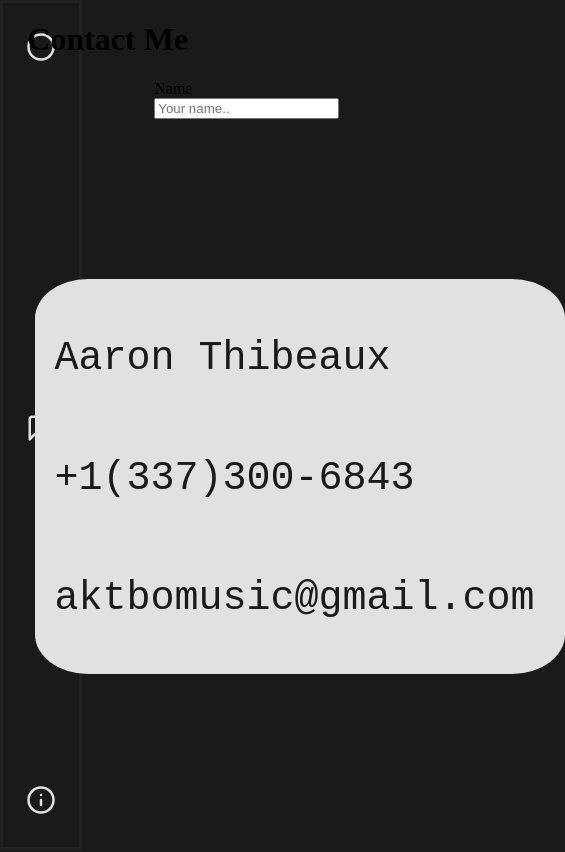
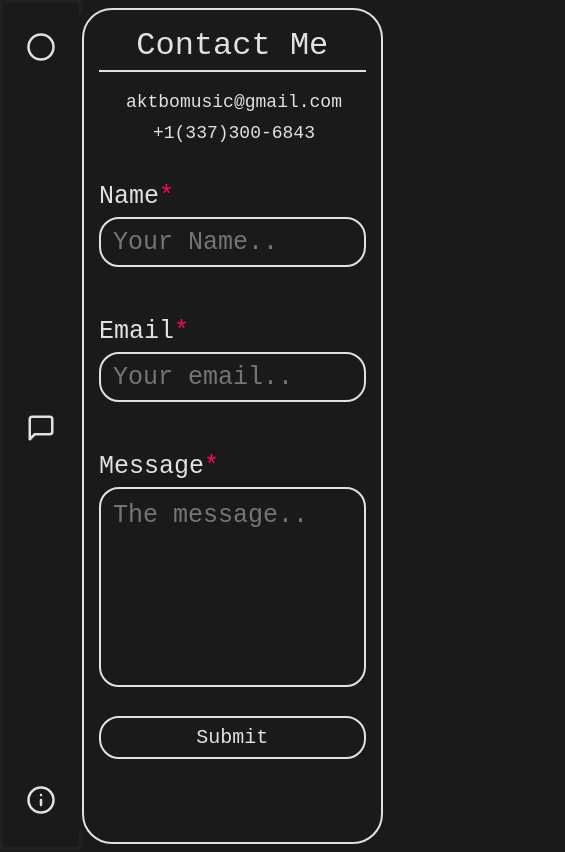
Before and after one commit to aktbo/portfolio, a React (Create React App) app: page /contact in a window 390 px wide. Shown: the whole page, 565 px wide, since content can reach past the window. Built offline with nearby package versions, Linux system fonts and the light colour scheme.

Commit message:
Added Contact Page, Made Responsive and Started Backend for Emails

```diff
--- a/package.json
+++ b/package.json
@@ -9,6 +9,9 @@
     "@testing-library/jest-dom": "^5.16.1",
     "@testing-library/react": "^12.1.2",
     "@testing-library/user-event": "^13.5.0",
+    "cors": "^2.8.5",
+    "express": "^4.17.2",
+    "nodemailer": "^6.7.2",
     "react": "^17.0.2",
     "react-dom": "^17.0.2",
     "react-icons": "^4.3.1",
--- a/src/Pages/contact/Contact.css
+++ b/src/Pages/contact/Contact.css
@@ -1,36 +1,437 @@
 .contact-pgcon {
   position: absolute;
-  top: 0;
-  left: 7%;
-  width: 93%;
-  height: 100%;
-  margin: 0 auto;
+  top: 10%;
+  left: 16%;
+  width: 855px;
+  height: 977px;
+  margin: 0;
   padding: 0;
-}
-
-.contact-infocon {
-  position: absolute;
-  margin: 0 auto;
-  padding: 0;
-  width: 50%;
-  left: 2%;
-  top: 33%;
-  color: #1a1a1a;
+  background-color: #1a1a1a;
+  border-radius: 35px;
 }
 
 #p-1 {
   margin: 0 auto;
-  height: 355px;
-  width: 490px;
-  color: #1a1a1a;
-  background-color: #e1e1e1;
-  border-radius: 10%;
-  line-height: 120px;
+  margin-bottom: 50px;
+  height: 30px;
+  width: 90%;
+  padding: 15px;
+  color: #e1e1e1;
+  border-radius: 20px;
+  font-size: 18px;
+  text-align: center;
+}
+
+.contact-formcon {
+  position: absolute;
+  margin: 0 auto;
+  padding: 0;
+  width: 94%;
+  height: 95%;
+  top: 3%;
+  right: 2.6%;
+}
+
+#con-insidecon {
+  position: absolute;
+  margin: 0 auto;
+  padding: 15px;
+  width: 95%;
+  height: 95%;
+  color: #e1e1e1;
+  border-radius: 20px;
+  border: 2px solid #e1e1e1;
+  background-color: #1a1a1a;
+  font-family: Courier New, monospace;
+}
+
+#con-head {
+  margin: 0 auto;
+  margin-top: 20px;
+  padding: 0;
+  padding-bottom: 40px;
+  width: 54%;
+  height: 0;
+  right: 0%;
   font-size: 40px;
+  border-bottom: 2px solid #e1e1e1;
+  text-align: center;
 }
 
 form {
   margin: 0 auto;
   padding: 0;
-  width: 30%;
+  width: 100%;
+  font-size: 25px;
+  line-height: 30px;
 }
+
+input[type="text"],
+select,
+textarea {
+  width: 100%;
+  padding: 12px;
+  border: 2px solid #e1e1e1;
+  background-color: #1a1a1a;
+  color: #e1e1e1;
+  border-radius: 20px;
+  box-sizing: border-box;
+  margin-top: 5px;
+  margin-bottom: 15px;
+  resize: none;
+  font-family: Courier New, monospace;
+  overflow: hidden;
+}
+
+input[type="submit"] {
+  background-color: #1a1a1a;
+  width: 100%;
+  color: #e1e1e1;
+  padding: 8px 20px;
+  border: 2px solid #e1e1e1;
+  border-radius: 20px;
+  cursor: pointer;
+  font-size: 20px;
+  font-family: Courier New, monospace;
+}
+
+input[type="submit"]:hover {
+  background: linear-gradient(60deg, #ff0066, #33ccff);
+}
+
+#name-i {
+  margin-bottom: 40px;
+}
+
+#email-i {
+  margin-bottom: 40px;
+}
+
+#message-i {
+  height: 340px;
+  margin-bottom: 40px;
+}
+
+/* takes away default highlight */
+input:focus,
+select:focus,
+textarea:focus,
+button:focus {
+  outline: 0;
+}
+
+/* Change Autocomplete styles in Chrome*/
+input:-webkit-autofill,
+input:-webkit-autofill:hover,
+input:-webkit-autofill:focus,
+textarea:-webkit-autofill,
+textarea:-webkit-autofill:hover,
+textarea:-webkit-autofill:focus,
+select:-webkit-autofill,
+select:-webkit-autofill:hover,
+select:-webkit-autofill:focus {
+  /* border: 2px solid #33ccff; */
+  -webkit-text-fill-color: #ff0066;
+  box-shadow: 0 0 0px 1000px #1a1a1a inset;
+  -webkit-box-shadow: 0 0 0px 1000px #1a1a1a inset;
+  transition: background-color 5000s ease-in-out 0s;
+  caret-color: #e1e1e1;
+}
+
+#con-box {
+  margin: 0 auto;
+  top: 0;
+  left: 0;
+  width: 855px;
+  height: 977px;
+  position: absolute;
+  align-items: center;
+  justify-content: center;
+  color: #e1e1e1;
+  font-family: "Raleway";
+  font-size: 2.5rem;
+  z-index: -1;
+}
+.contact-border {
+  --borderWidth: 8px;
+  background: transparent;
+
+  position: relative;
+  border-radius: var(--borderWidth);
+}
+.contact-border:after {
+  content: "";
+  position: absolute;
+  top: calc(-1 * var(--borderWidth));
+  left: calc(-1 * var(--borderWidth));
+  height: calc(100% + var(--borderWidth) * 2);
+  width: calc(100% + var(--borderWidth) * 2);
+  background: linear-gradient(
+    60deg,
+    #ff0066,
+    #33ccff,
+    #ff0066,
+    #33ccff,
+    #ff0066,
+    #33ccff,
+    #ff0066,
+    #33ccff
+  );
+
+  z-index: -1;
+  animation: animatedgradient 15s ease alternate infinite;
+  background-size: 300% 300%;
+  border-radius: 35px;
+}
+
+@keyframes animatedgradient {
+  0% {
+    background-position: 0% 100%;
+  }
+  50% {
+    background-position: 100% 0%;
+  }
+  100% {
+    background-position: 0% 100%;
+  }
+}
+
+.contact-border span {
+  position: absolute;
+  z-index: -1;
+  top: 3%;
+  left: 4%;
+  width: 93%;
+  height: 93%;
+  background: linear-gradient(#33ccff, #ff0066);
+  border-radius: 5%;
+}
+
+.contact-border span:nth-child(1) {
+  filter: blur(5px);
+}
+.contact-border span:nth-child(2) {
+  filter: blur(10px);
+}
+.contact-border span:nth-child(3) {
+  filter: blur(20px);
+}
+.contact-border span:nth-child(4) {
+  filter: blur(55px);
+}
+
+@media (max-width: 1222px) {
+  .contact-pgcon {
+    top: 13%;
+    left: 33%;
+    width: 540px;
+    height: 945px;
+  }
+  #con-box {
+    height: 945px;
+    width: 540px;
+  }
+  #message-i {
+    margin-bottom: 20px;
+    height: 330px;
+  }
+}
+
+@media (max-width: 915px) {
+  .contact-pgcon {
+    left: 25%;
+  }
+}
+
+@media (max-width: 820px) {
+  .contact-pgcon {
+    left: 20%;
+  }
+}
+
+@media (max-width: 720px) {
+  .contact-pgcon {
+    left: 15%;
+  }
+}
+
+@media (max-width: 656px) {
+  .contact-pgcon {
+    top: 20%;
+    left: 30%;
+    width: 340px;
+    height: 745px;
+  }
+  #con-box {
+    width: 340px;
+    height: 745px;
+  }
+  .contact-formcon {
+    width: 90%;
+    height: 98%;
+    top: 1%;
+    right: 7.5%;
+  }
+  #con-insidecon {
+    border-radius: 30px;
+  }
+  #name-i {
+    margin-bottom: 20px;
+  }
+  #email-i {
+    margin-bottom: 20px;
+  }
+  #message-i {
+    height: 230px;
+  }
+  #con-head {
+    margin-top: 5px;
+    font-size: 32px;
+    width: 70%;
+  }
+}
+
+@media (max-width: 519px) {
+  .contact-pgcon {
+    top: 0;
+    left: 19%;
+    height: 100%;
+    width: 80%;
+  }
+  .contact-formcon {
+    height: 100%;
+  }
+  #con-head {
+    width: 100%;
+  }
+  #name-i {
+    height: 120px;
+    margin-bottom: 50px;
+  }
+  #email-i {
+    height: 120px;
+    margin-bottom: 50px;
+  }
+  #message-i {
+    margin-bottom: 50px;
+    height: 450px;
+  }
+  #con-box {
+    display: none;
+  }
+  input[type="text"],
+  select,
+  textarea {
+    font-size: 25px;
+  }
+}
+
+@media (max-width: 327px) {
+  #con-head {
+    width: 90%;
+    font-size: 25px;
+  }
+  #p-1 {
+    width: 80%;
+    font-size: 15px;
+  }
+}
+
+@media (max-height: 1200px) {
+  #message-i {
+    height: 300px;
+  }
+}
+
+@media (max-height: 1048px) {
+  #name-i {
+    height: 50px;
+  }
+  #email-i {
+    height: 50px;
+  }
+}
+
+@media (max-height: 900px) {
+  #message-i {
+    height: 200px;
+  }
+}
+
+@media (max-height: 830px) {
+  .contact-formcon {
+    height: 99%;
+  }
+  #message-i {
+    height: 200px;
+  }
+}
+
+@media (max-height: 1200px) {
+  #message-i {
+    margin-bottom: 20px;
+  }
+}
+
+@media (max-height: 777px) {
+  #message-i {
+    height: 160px;
+  }
+}
+
+@media (max-height: 714px) {
+  #message-i {
+    height: 100px;
+  }
+}
+
+@media (max-height: 665px) {
+  .contact-formcon {
+    height: 98%;
+  }
+  #name-i {
+    margin-bottom: 20px;
+  }
+  #email-i {
+    margin-bottom: 20px;
+  }
+}
+
+@media (max-height: 627px) {
+  .contact-formcon {
+    height: 98%;
+  }
+  #message-i {
+    height: 80px;
+  }
+}
+
+@media (max-height: 585px) {
+  .contact-formcon {
+    height: 97%;
+  }
+  #p-1 {
+    margin-bottom: 25px;
+  }
+}
+
+@media (max-height: 561px) {
+  .contact-formcon {
+    height: 97%;
+  }
+  #message-i {
+    height: 50px;
+  }
+}
+
+@media (max-height: 528px) {
+  #name-i {
+    margin-bottom: 5px;
+  }
+  #email-i {
+    margin-bottom: 5px;
+  }
+  #message-i {
+    margin-bottom: 5px;
+  }
+}
--- a/src/Pages/contact/Contact.js
+++ b/src/Pages/contact/Contact.js
@@ -1,25 +1,87 @@
-import React from "react";
+import React, { useState } from "react";
 import "./Contact.css";
 
+// const messageTaHeight = {
+//   height: "290px",
+// };
+// const subjectTaHeight = {
+//   height: "120px",
+// };
+
 const Contact = () => {
+  const [status, setStatus] = useState("Submit");
+
+  const handleSubmit = async (e) => {
+    e.preventDefault();
+    setStatus("Sending...");
+    const { name, email, message } = e.target.elements;
+    let details = {
+      name: name.value,
+      email: email.value,
+      message: message.value,
+    };
+    let response = await fetch("https://localhost:3000/contact", {
+      method: "POST",
+      headers: {
+        "Content-Type": "application/json;charset=utf-8",
+      },
+      body: JSON.stringify(details),
+    });
+    setStatus("Submit");
+    let result = await response.json();
+    alert(result.status);
+  };
   return (
     <div className="contact-pgcon">
-      <div className="contact-infocon">
-        <p id="p-1">
-          Aaron Thibeaux <br /> +1(337)300-6843 <br /> aktbomusic@gmail.com
-        </p>
+      <div className="contact-border" id="con-box">
+        <span></span>
+        <span></span>
+        <span></span>
+        <span></span>
       </div>
       <div className="contact-formcon">
-        <h1>Contact Me</h1>
-        <form>
-          <label htmlFor="name">Name</label>
+        <div id="con-insidecon">
+          <p id="con-head">Contact Me</p>
+          <p id="p-1">
+            aktbomusic@gmail.com <br /> +1(337)300-6843
+          </p>
+          <form onSubmit={handleSubmit}>
+            <label htmlFor="name">
+              Name<font color="#ff0066">*</font>
+            </label>
             <input
               type="text"
               id="name-i"
               name="name"
-            placeholder="Your name.."
+              placeholder="Your Name.."
+              required
+              // style={subjectTaHeight}
             />
+            <label htmlFor="email">
+              Email<font color="#ff0066">*</font>{" "}
+            </label>
+            <input
+              type="text"
+              id="email-i"
+              name="email"
+              placeholder="Your email.."
+              required
+            />
+            <label htmlFor="message">
+              Message<font color="#ff0066">*</font>
+            </label>
+
+            <textarea
+              type="text"
+              id="message-i"
+              name="message"
+              placeholder="The message.."
+              required
+              // style={messageTaHeight}
+            />
+            <input type="submit" id="submit-i"></input>
           </form>
+        </div>
       </div>
     </div>
   );
```
Also changed, not shown: server.js (added, +47 -0 lines), 1 other file (tests, documents, lock files or other folders). Lines whose indentation alone changed are shown as unchanged.
